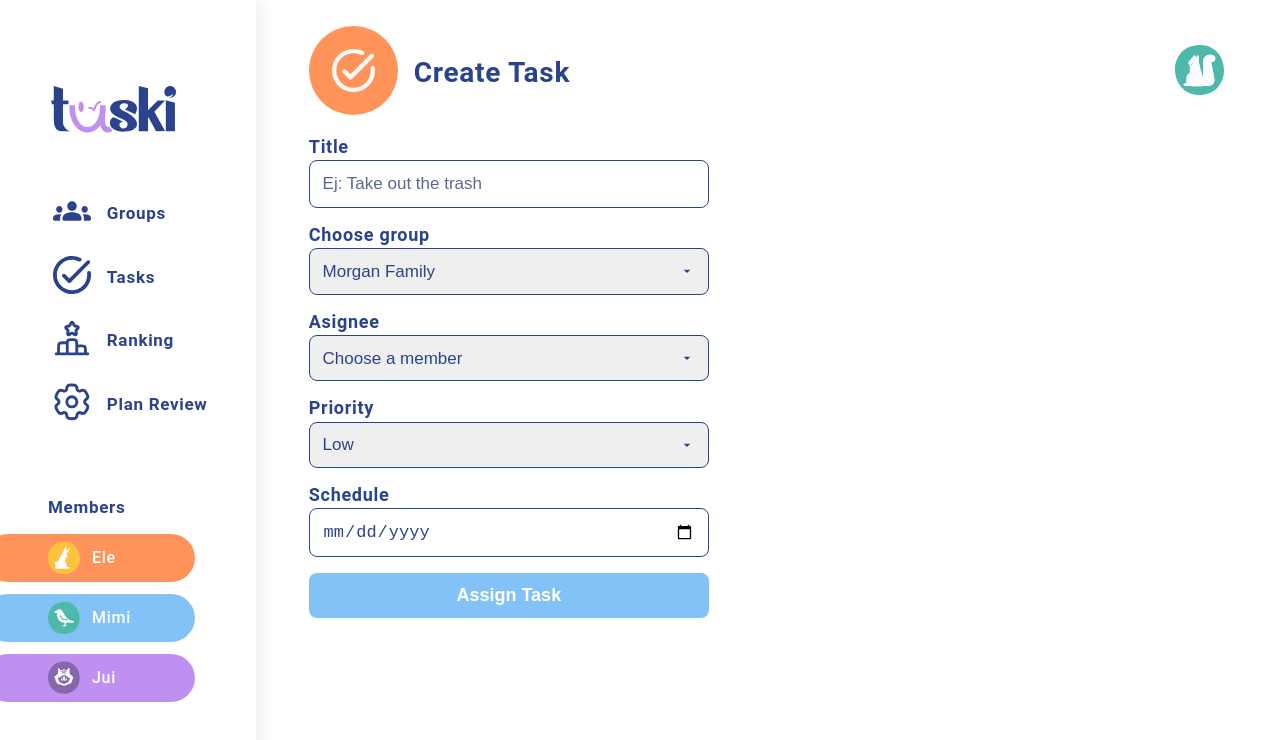
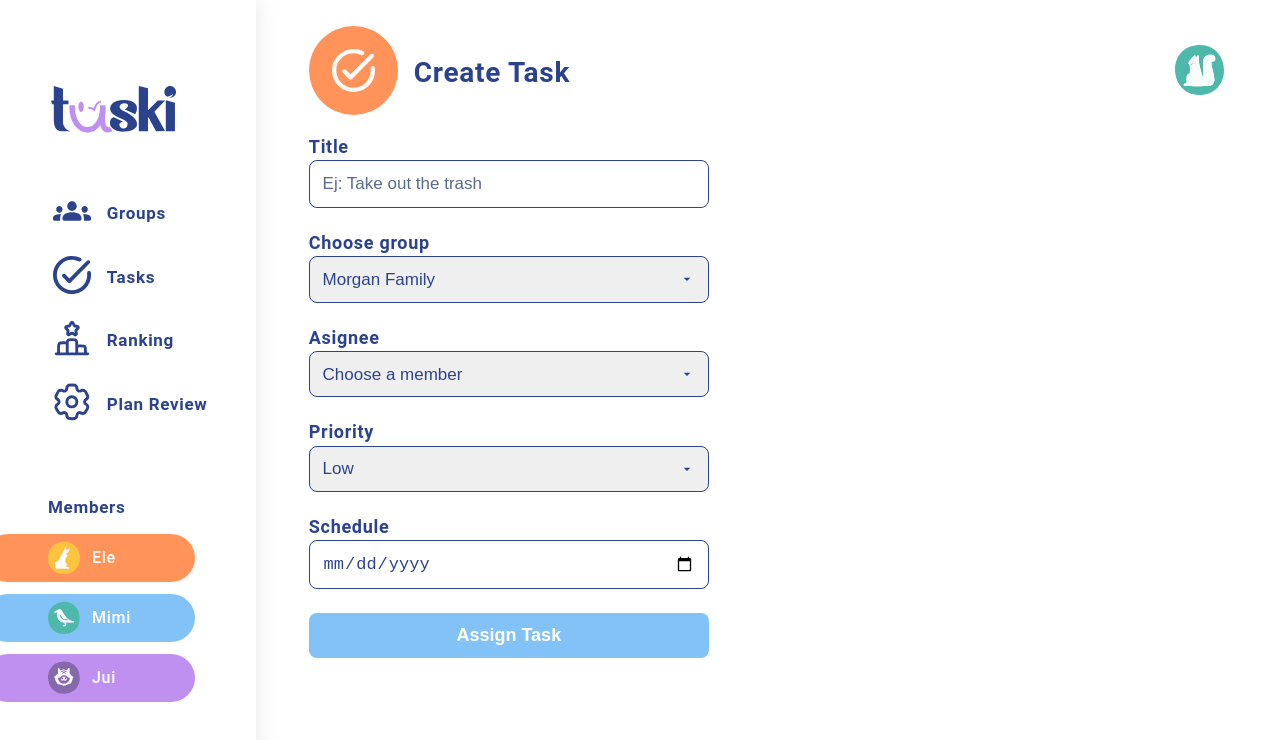
Before and after one commit to NikSala10/TaskiProject, a React (Vite) app: page /create-task in a window 1280 px wide. Shown: the top 740 px of the page. Built offline with nearby package versions, Linux system fonts and the light colour scheme.

Commit message:
style(page/create task): add styles for createTask page

```diff
--- a/src/pages/CreateTask/CreateTask.css
+++ b/src/pages/CreateTask/CreateTask.css
@@ -1,5 +1,5 @@
 .inputs-all {
     display: flex;
     flex-direction: column;
-    gap: 1rem;
+    gap: 1.5rem;
 }
--- a/src/pages/CreateTask/CreateTask.tsx
+++ b/src/pages/CreateTask/CreateTask.tsx
@@ -56,10 +56,7 @@ const CreateTask = () => {
           placeholder="Today, 6:00 PM"
           type="date"
           />
-
-          <div className="btn-assign">
-            <Button text="Assign Task" type="submit" color="#82C2F6" width="400px" />
-          </div>
+          <Button text="Assign Task" type="submit" color="#82C2F6" width="400px" />
           </div>
         </form>
     </div>
```
